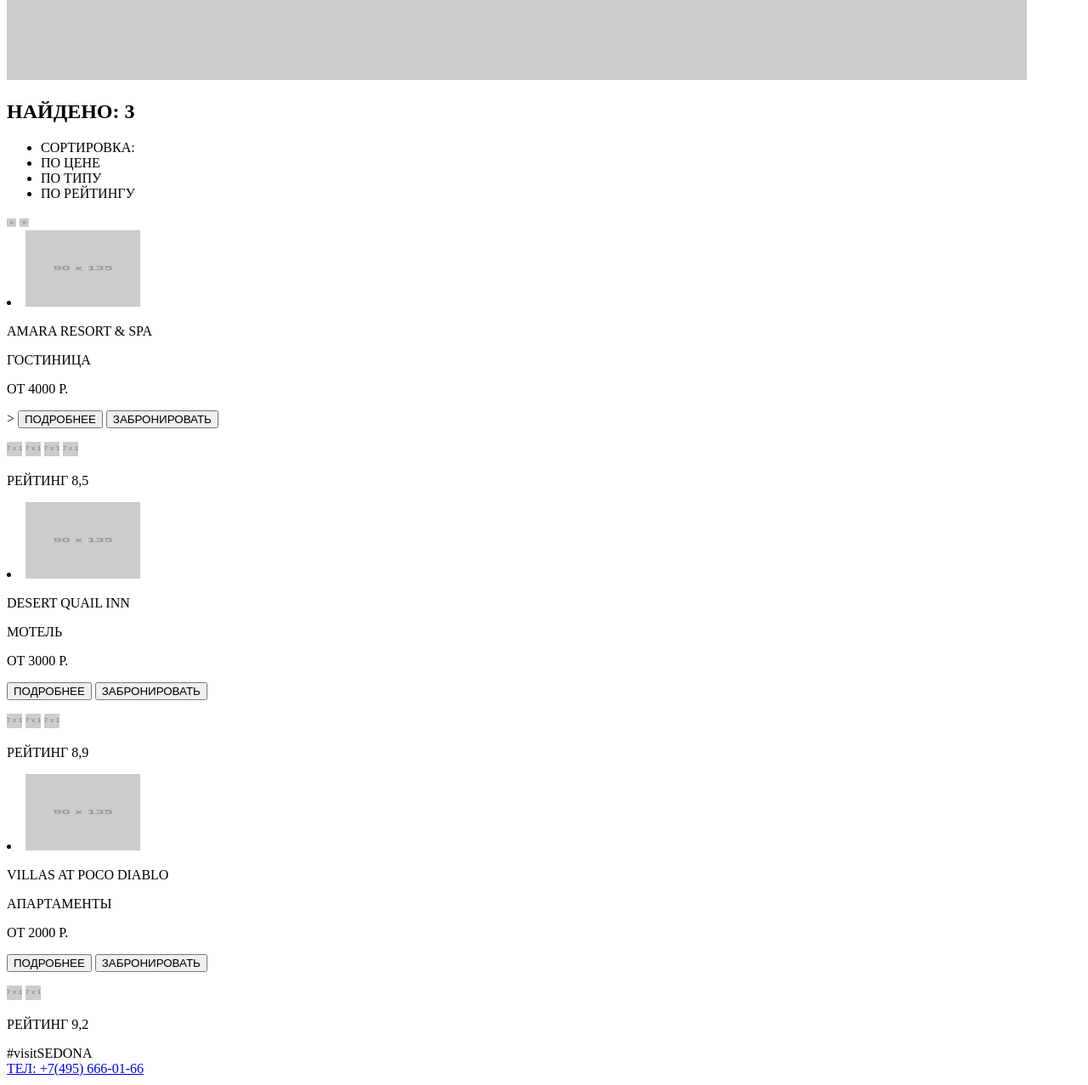
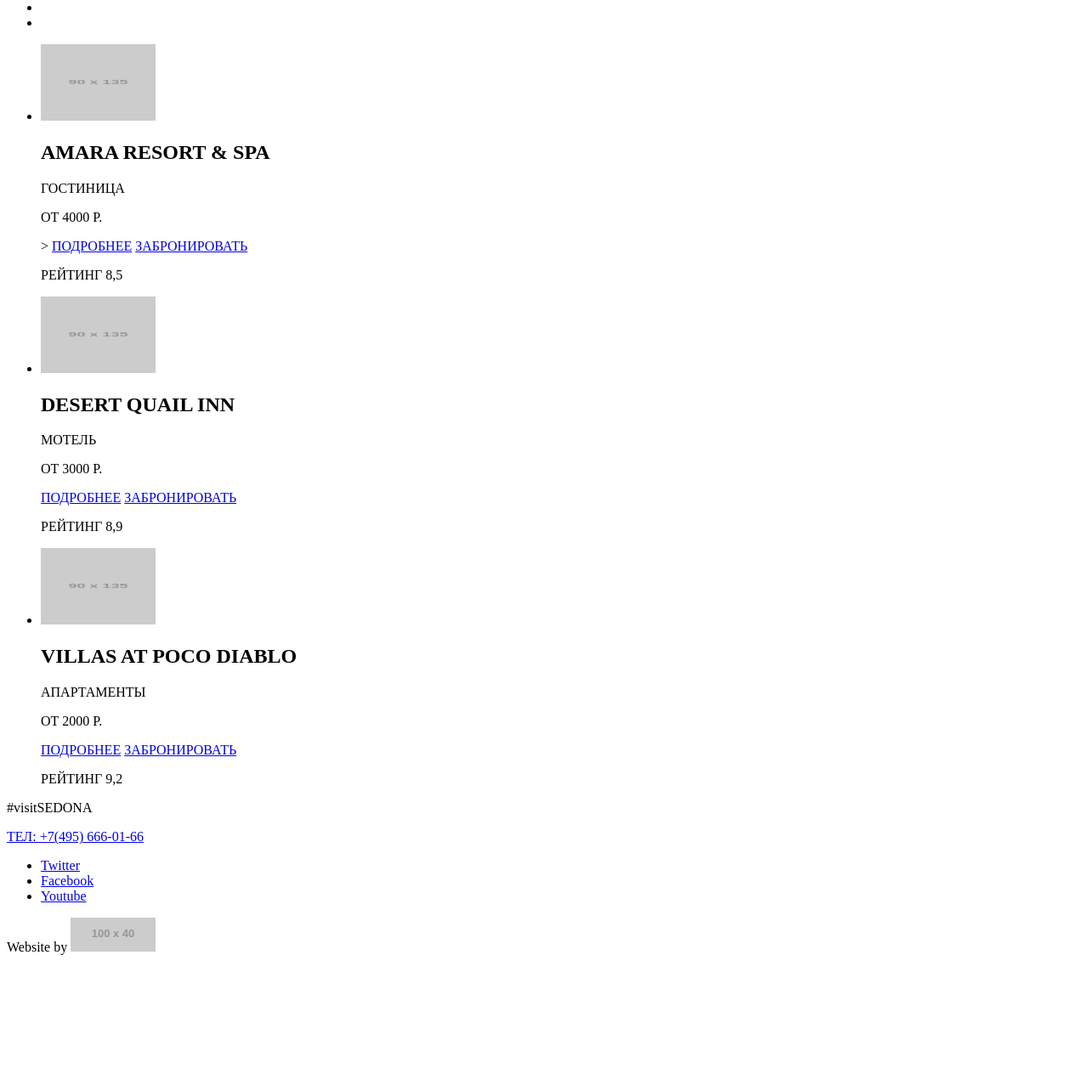
Before and after one commit to nsrusin/1534571-sedona-29, a plain HTML site: page hotels.html in a window 1280 px wide. Shown: the part 309-1586 px from the top of the page at 85% size. After the commit the page ends 1449 px from the top, so only its background shows below. Drawn offline with Linux system fonts and the light colour scheme; placeholder pictures from the web are drawn by us.

Commit message:
Исправлено по требованию наставника

```diff
--- a/hotels.html
+++ b/hotels.html
@@ -19,95 +19,90 @@
       </nav>
     </header>
     <main>
-      <img src="http://via.placeholder.com/217x1200" height="217" width="1200" alt="Фон формы поиска">
 <!--  <form action="https://echo.htmlacademy.ru/">
         <fieldset>
           <legend>Инфраструктура:</legend>
-          <input type="checkbox" checked>Бассейн</input>
-          <input type="checkbox">Парковка</input>
-          <input type="checkbox">WI-FI</input>
+          <input type="checkbox" name="swimming-pool" checked>Бассейн</input>
+          <input type="checkbox" name="parking">Парковка</input>
+          <input type="checkbox" name="wi-fi">WI-FI</input>
         </fieldset>
         <fieldset>
           <legend>Тип жилья:</legend>
-          <input type="checkbox" checked>Гостиница</input>
-          <input type="checkbox" checked>Мотель</input>
-          <input type="checkbox" checked>Апартаменты</input>
+          <input type="checkbox" name="hotel" checked>Гостиница</input>
+          <input type="checkbox" name="motel" checked>Мотель</input>
+          <input type="checkbox" name="apartments" checked>Апартаменты</input>
         </fieldset>
         <fieldset>
           <legend>Стоимость в сутки (Р):</legend>
           <label for="cost">От 0 до 3000</label>
-          <input type="range" id="cost" min="0" max="3000" value="0,3000" multiple>
-          <input type="submit" value="ПОКАЗАТЬ">
+          <input type="range" id="cost" min="0" max="3000" value="0,3000" multiple name="range">
+          <input type="submit" value="ПОКАЗАТЬ" name="show">
         </fieldset>
       </form>-->
       <section>
         <h2>НАЙДЕНО: 3</h2>
         <ul>
           <li>СОРТИРОВКА:</li>
-          <li>ПО ЦЕНЕ</li>
-          <li>ПО ТИПУ</li>
-          <li>ПО РЕЙТИНГУ</li>
+          <li><a href="#">ПО ЦЕНЕ</a></li>
+          <li><a href="#">ПО ТИПУ</a></li>
+          <li><a href="#">ПО РЕЙТИНГУ</a></li>
+          <li><a href="#"></a></li> <!--Это кнопка сортировки по возрастанию-->
+          <li><a href="#"></a></li> <!--Это кнопка сортировки по убыванию-->
         </ul>
-        <img src="http://via.placeholder.com/10x11" height="10" width="11" alt="По возрастанию">
-        <img src="http://via.placeholder.com/10x11" height="10" width="11" alt="По убыванию">
       </section>
+      <section>
+        <ul>
           <li>
-        <img src="http://via.placeholder.com/90x135" height="90" width="135">
-        <p>AMARA RESORT & SPA</p>
+            <img src="http://via.placeholder.com/90x135" height="90" width="135" alt="AMARA RESORT & SPA">
+            <h2>AMARA RESORT & SPA</h2>
             <p>ГОСТИНИЦА</p>
             <p>ОТ 4000 Р.</p>>
-        <button type="button">ПОДРОБНЕЕ</button>
-        <button type="button">ЗАБРОНИРОВАТЬ</button>
-        <p>
-          <img src="http://via.placeholder.com/17x18" height="17" width="18">
-          <img src="http://via.placeholder.com/17x18" height="17" width="18">
-          <img src="http://via.placeholder.com/17x18" height="17" width="18">
-          <img src="http://via.placeholder.com/17x18" height="17" width="18">
-        </p>
+            <a href="blank.html">ПОДРОБНЕЕ</a>
+            <a href="blank.html">ЗАБРОНИРОВАТЬ</a>
+            <p></p> <!--Здесь будут выведены 4 звезды-->
             <p>РЕЙТИНГ 8,5</p>
-      </Li>
+          </li>
           <li>
-        <img src="http://via.placeholder.com/90x135" height="90" width="135">
-        <p>DESERT QUAIL INN</p>
+            <img src="http://via.placeholder.com/90x135" height="90" width="135" alt="DESERT QUAIL INN">
+            <h2>DESERT QUAIL INN</h2>
             <p>МОТЕЛЬ</p>
             <p>ОТ 3000 Р.</p>
-        <button type="button">ПОДРОБНЕЕ</button>
-        <button type="button">ЗАБРОНИРОВАТЬ</button>
-        <p>
-          <img src="http://via.placeholder.com/17x18" height="17" width="18">
-          <img src="http://via.placeholder.com/17x18" height="17" width="18">
-          <img src="http://via.placeholder.com/17x18" height="17" width="18">
-      </p>
+            <a href="blank.html">ПОДРОБНЕЕ</a>
+            <a href="blank.html">ЗАБРОНИРОВАТЬ</a>
+            <p></p> <!--Здесь будут выведены 3 звезды-->
             <p>РЕЙТИНГ 8,9</p>
           </li>
           <li>
-        <img src="http://via.placeholder.com/90x135" height="90" width="135">
-        <p>VILLAS AT POCO DIABLO</p>
+            <img src="http://via.placeholder.com/90x135" height="90" width="135" alt="VILLAS AT POCO DIABLO">
+            <h2>VILLAS AT POCO DIABLO</h2>
             <p>АПАРТАМЕНТЫ</p>
             <p>ОТ 2000 Р.</p>
-        <button type="button">ПОДРОБНЕЕ</button>
-        <button type="button">ЗАБРОНИРОВАТЬ</button>
-        <p>
-          <img src="http://via.placeholder.com/17x18" height="17" width="18">
-          <img src="http://via.placeholder.com/17x18" height="17" width="18">
-        </p>
+            <a href="blank.html">ПОДРОБНЕЕ</a>
+            <a href="blank.html">ЗАБРОНИРОВАТЬ</a>
+            <p></p> <!--Здесь будут выведены 2 звезды-->
             <p>РЕЙТИНГ 9,2</p>
           </li>
+        </ul>
+      </section>
     </main>
     <footer>
-      <p>
-        #visitSEDONA<br>
+      <p>#visitSEDONA</p>
       <a href="tel:+79456660166">ТЕЛ: +7(495) 666-01-66</a>
-      </p>
-      <p>
-        <img src="http://via.placeholder.com/46x48" alt="Ссылка на Twitter" Width="46" Height="48">
-        <img src="http://via.placeholder.com/46x48" alt="Ссылка на Facebook" Width="46" Height="48">
-        <img src="http://via.placeholder.com/46x48" alt="Ссылка на Youtube" Width="46" Height="48">
-      </p>
+      <ul>
+        <li>
+          <a href="#">Twitter</a>
+        </li>
+        <li>
+          <a href="#">Facebook</a>
+        </li>
+        <li>
+          <a href="#">Youtube</a>
+        </li>
+      </ul>
       <p>
         Website by
-        <a href="https://htmlacademy.ru/intensive/htmlcss" alt="лендинг интенсива «HTML и CSS. Профессиональная вёрстка сайтов»">
-          <img src="http://via.placeholder.com/100x40">
+        <a href="https://htmlacademy.ru/intensive/htmlcss">
+          <img src="http://via.placeholder.com/100x40" alt="лендинг интенсива «HTML и CSS. Профессиональная вёрстка сайтов»">
         </a>
       </p>
     </footer>
```
Also changed, not shown: blank.html (+15 -11 lines). Lines whose indentation alone changed are shown as unchanged.
